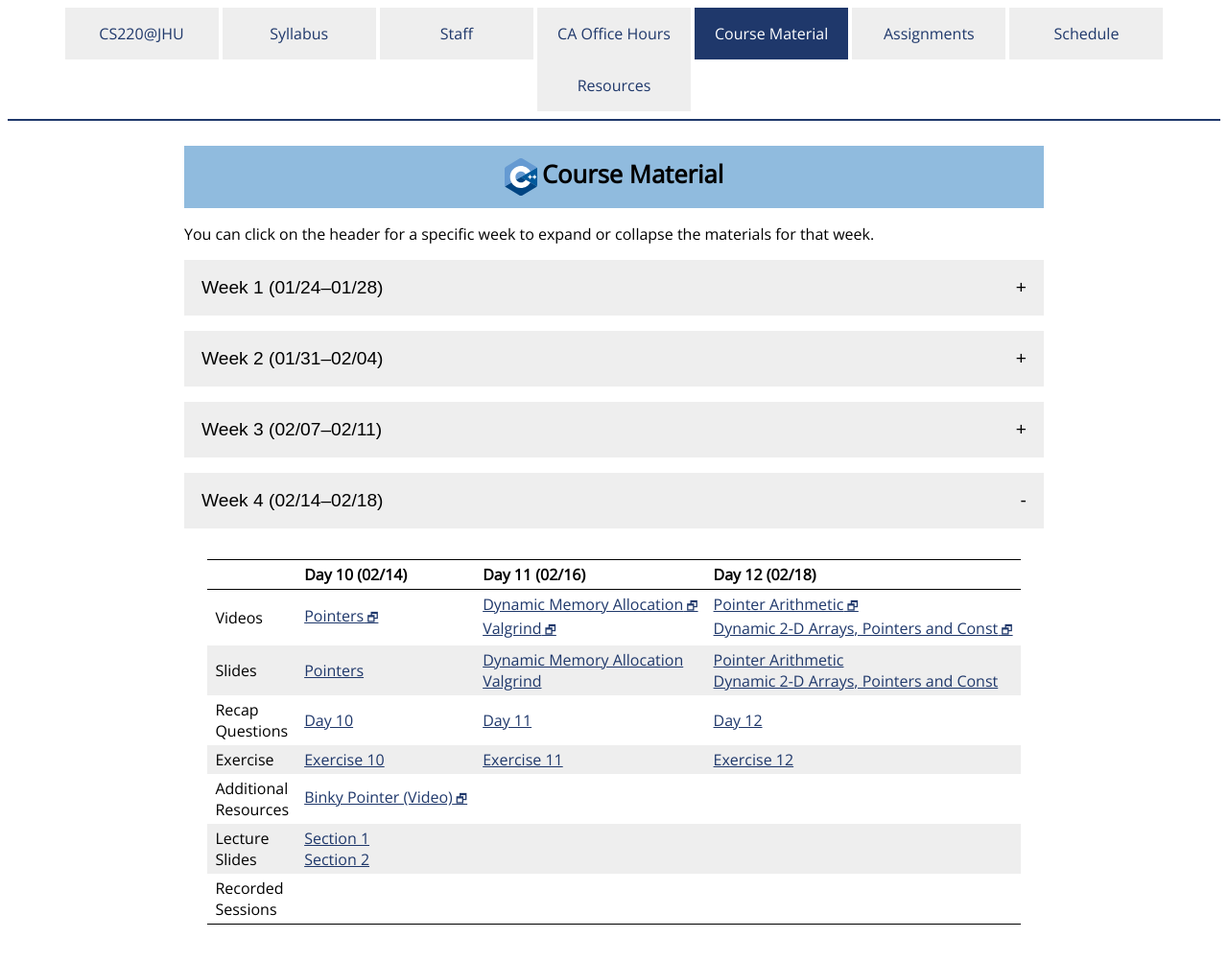
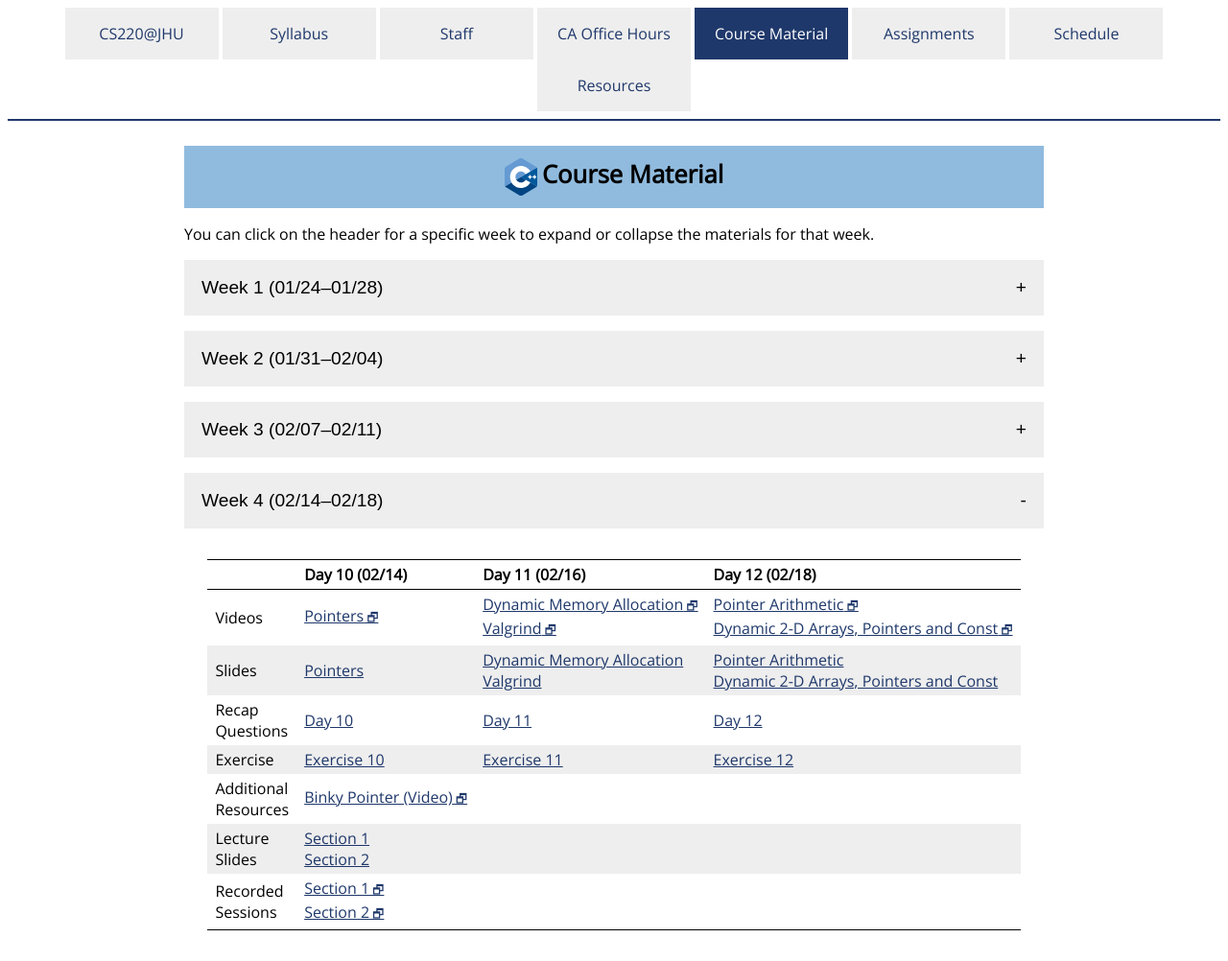
Before and after one commit to jhu-ip/cs220-s22, a Jekyll site: the page built from material.md, in a window 1280 px wide. Shown: the whole page at 96% size. Built offline with Jekyll 4.4.1, drawn with Linux system fonts in a browser that asks for light colours; some web fonts are replaced.

Commit message:
lecture recordings for day 10, sec 1 and 2

```diff
--- a/material.csv
+++ b/material.csv
@@ -126,6 +126,8 @@ Week,Day,Date,Type,"Link text",URL
 4,1,02/14,Resource,"Binky Pointer (Video)",https://www.youtube.com/watch?v=5VnDaHBi8dM
 4,1,02/14,LectureSlides,"Section 1",slides/sec01/day10_notes.pdf
 4,1,02/14,LectureSlides,"Section 2",slides/sec02/day10_notes.pdf
+4,1,02/14,Recording,"Section 1",https://jh.hosted.panopto.com/Panopto/Pages/Viewer.aspx?id=cbb5d553-2dbe-4a69-9cfa-ae3c0149c498
+4,1,02/14,Recording,"Section 2",https://jh.hosted.panopto.com/Panopto/Pages/Viewer.aspx?id=95081dcb-d179-48e6-b89d-ae3c01440764
 4,2,02/16,Video,"Dynamic Memory Allocation",https://jh.hosted.panopto.com/Panopto/Pages/Viewer.aspx?id=5b124364-dcca-4e9b-b276-ae23002792a9
 4,2,02/16,Video,"Valgrind",https://jh.hosted.panopto.com/Panopto/Pages/Viewer.aspx?id=f4c78306-67c7-4184-955f-ae230027a6b2
 4,2,02/14,Slides,"Dynamic Memory Allocation",slides/day11_dynamic_memory_allocation.pdf
--- a/material.md
+++ b/material.md
@@ -239,7 +239,7 @@ the materials for that week.
     </tr>
     <tr>
       <td>Recorded<br>Sessions</td>
-      <td></td>
+      <td><a class='external' target='_blank' href='https://jh.hosted.panopto.com/Panopto/Pages/Viewer.aspx?id=cbb5d553-2dbe-4a69-9cfa-ae3c0149c498'>Section 1</a><br><a class='external' target='_blank' href='https://jh.hosted.panopto.com/Panopto/Pages/Viewer.aspx?id=95081dcb-d179-48e6-b89d-ae3c01440764'>Section 2</a></td>
       <td></td>
       <td></td>
     </tr>
```
